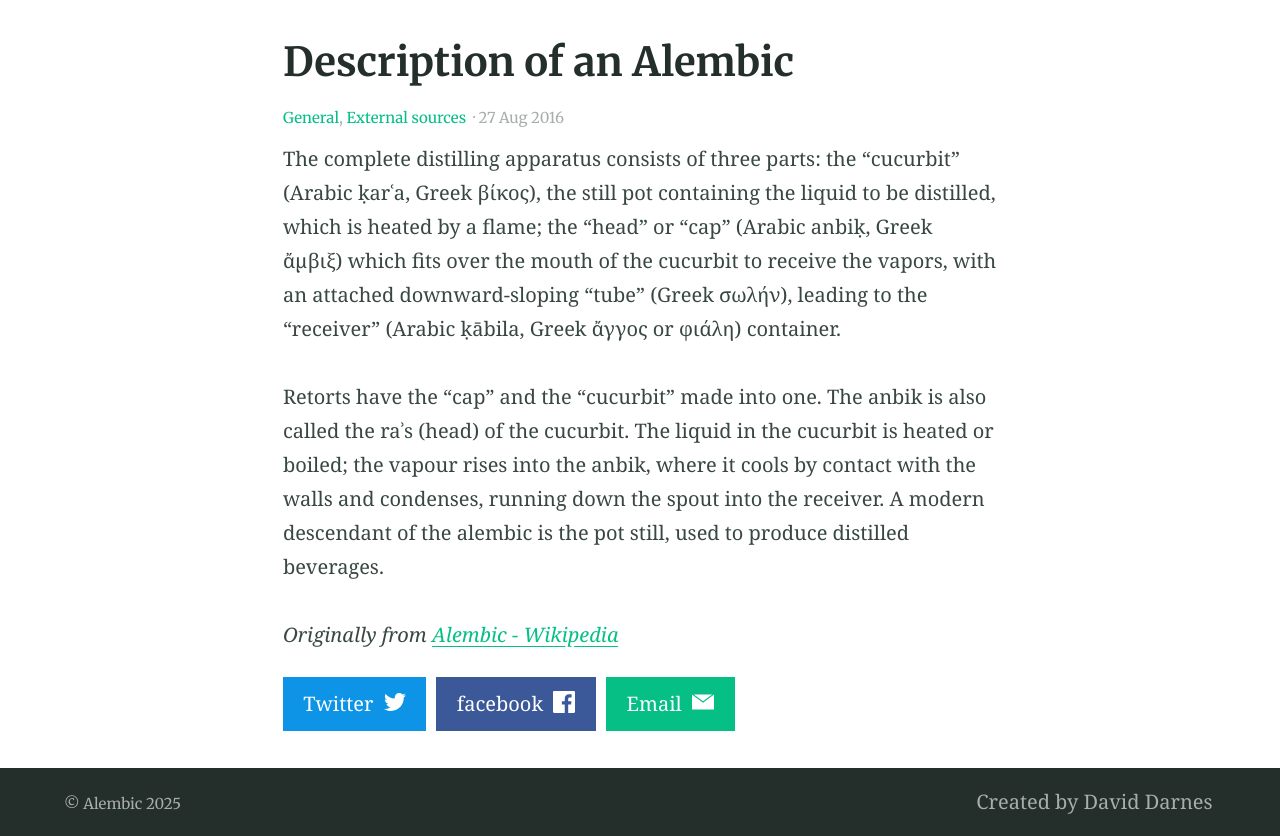
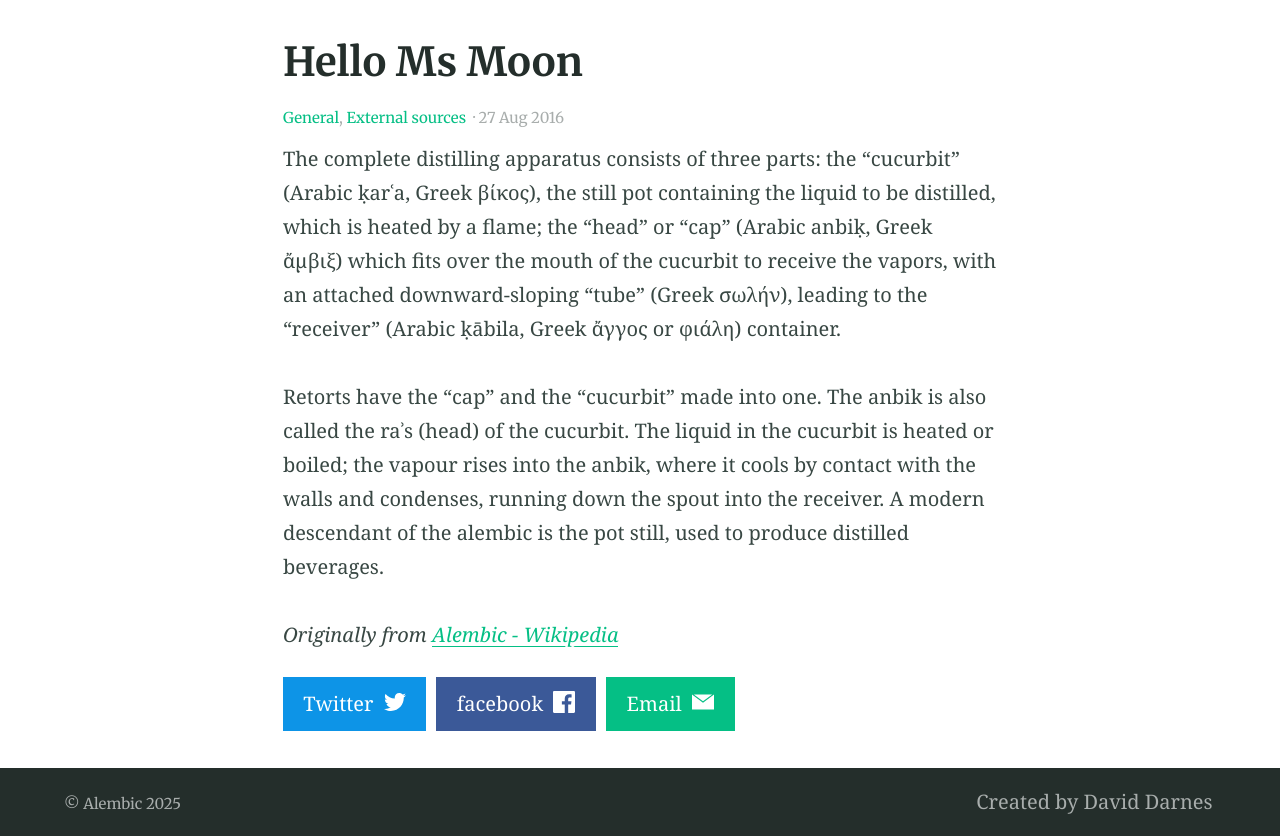
Before and after one commit to R0h1t3/R0h1t3.github.io, a Jekyll site: the page built from _posts/2016-08-27-example-post-one.md, in a window 1280 px wide. Shown: the part 408-1244 px from the top of the page. Built offline with Jekyll 4.4.1, drawn with Linux system fonts in a browser that asks for light colours.

Commit message:
Update 2016-08-27-example-post-one.md

```diff
--- a/_posts/2016-08-27-example-post-one.md
+++ b/_posts/2016-08-27-example-post-one.md
@@ -1,5 +1,5 @@
 ---
-title: Description of an Alembic
+title: Hello Ms Moon
 categories:
 - General
 - External sources
```
